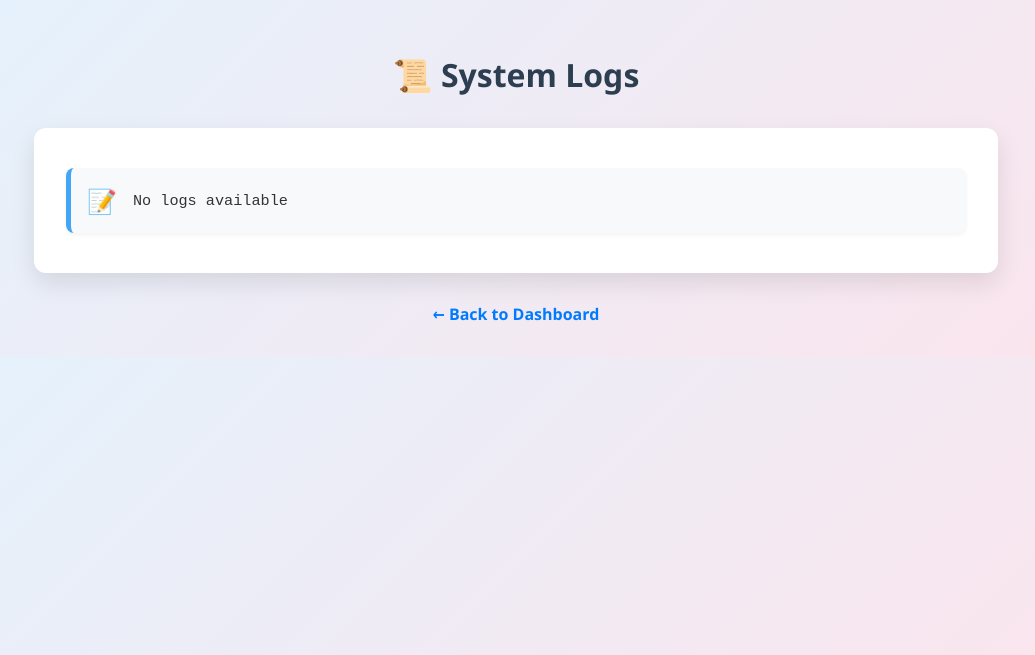
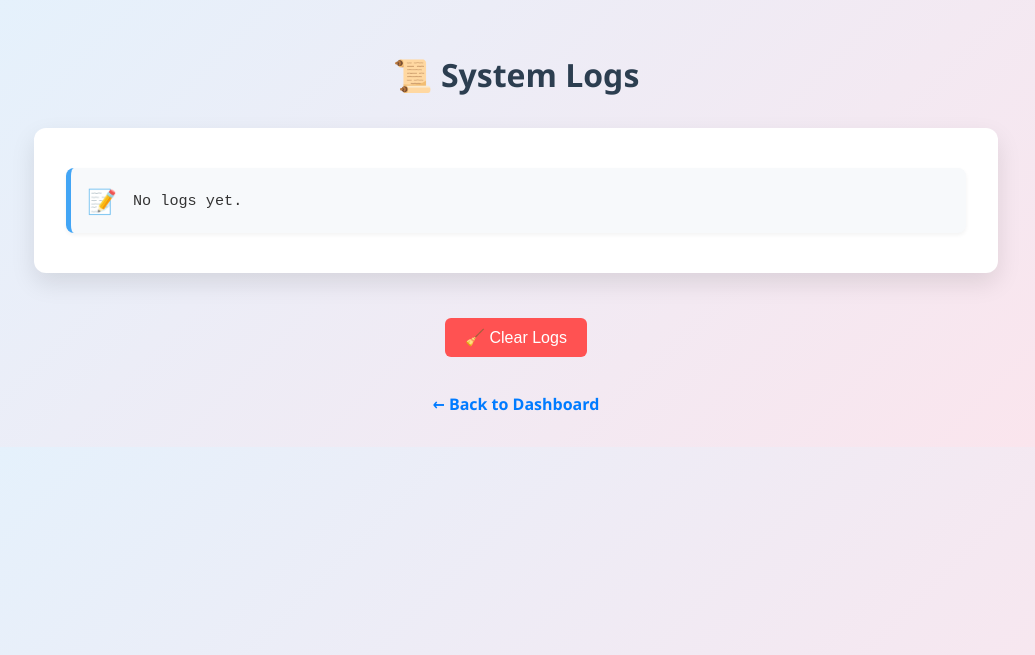
Before and after one commit to srikar0503/Autonomous_system_recovery, a Flask app: page /logs in a window 1280 px wide. Shown: the top 655 px of the page, without its empty margins (124-1159 px from the left). Run offline with Flask 3, Linux system fonts and the light colour scheme.

Commit message:
updated by guru

```diff
--- a/app.py
+++ b/app.py
@@ -1,74 +1,141 @@
-from flask import Flask, render_template
-import os
+from flask import Flask, render_template, jsonify
+import os, time, threading
+import numpy as np
 import psutil
-import time
+
+# Import AI-based anomaly detector
+from ai_model.anomaly_detection import detect_anomalies
 
 app = Flask(__name__)
 
-# Dummy function for anomalies
-def get_anomalies():
-    return ["CPU Usage High", "Memory Leak Detected"]
+recovery_status = {
+    "last_triggered": "Never",
+    "status": "Monitoring"
+}
 
+# Generate system vector for AI model
+def generate_system_vector():
+    cpu = psutil.cpu_percent()
+    mem = psutil.virtual_memory().percent
+    disk = psutil.disk_usage("/").percent
+    # Simulate more system features (random for now)
+    extra_metrics = list(np.random.rand(7) * 100)
+    vector = [cpu, mem, disk] + extra_metrics
+    return np.array(vector[:10])  # Ensure 10-element vector
+
+# Recovery logic
+def run_recovery():
+    print("🔧 Recovery triggered.")
+    os.makedirs("logs", exist_ok=True)
+    timestamp = time.strftime("%Y-%m-%d %H:%M:%S")
+
+    with open("logs/system.log", "a", encoding="utf-8") as f:
+        f.write(f"[{timestamp}] 🚨 Recovery was triggered automatically.\n")
+
+
+    recovery_status["last_triggered"] = timestamp
+    recovery_status["status"] = "Auto Recovery Triggered"
+
+# Dashboard route
 @app.route("/")
 def home():
     anomalies = get_anomalies()
     return render_template("index.html", anomalies=anomalies)
 
+# Manual trigger
+@app.route("/recover")
+def manual_recover():
+    run_recovery()
+    return "Recovery Triggered!"
+
+# Live recovery status
+@app.route("/status")
+def status():
+    return jsonify(recovery_status)
+
+# Show logs
 @app.route("/logs")
 def logs():
     log_file = "logs/system.log"
     if os.path.exists(log_file):
-        with open(log_file, "r") as file:
-            log_data = file.readlines()
+        with open(log_file, "r") as f:
+            lines = f.readlines()
     else:
-        log_data = ["No logs available"]
-    return render_template("logs.html", logs=log_data)
+        lines = ["No logs yet."]
+    return render_template("logs.html", logs=lines)
+
+# Clear logs
+@app.route("/clear_logs")
+def clear_logs():
+    os.makedirs("logs", exist_ok=True)
+    open("logs/system.log", "w").close()
+    return "✅ Logs have been cleared!"
+
+# CPU for live chart
+@app.route("/cpu")
+def cpu():
+    return jsonify({"cpu": psutil.cpu_percent()})
+
+@app.route("/memory")
+def memory():
+    return jsonify({"memory": psutil.virtual_memory().percent})
 
 
-import os
-import time
-import psutil
+# Human-readable anomaly info for UI
+def get_anomalies():
+    anomalies = []
+    cpu = psutil.cpu_percent()
+    mem = psutil.virtual_memory().percent
+    if cpu > 80:
+        anomalies.append(f"⚠️ High CPU Usage: {cpu}%")
+    if mem > 75:
+        anomalies.append(f"⚠️ High Memory Usage: {mem}%")
+    return anomalies if anomalies else ["✅ All systems normal"]
 
-recovery_status = {"last_triggered": "Never", "status": "OK"}
-
-def run_recovery():
-    print("Recovery logic triggered.")
-
+def clear_memory():
+    print("🧹 Attempting to free memory...")
     os.makedirs("logs", exist_ok=True)
 
-    try:
-        with open("logs/system.log", "a") as log_file:  # ✅ no space in variable name
-            log_file.write(f"[{time.strftime('%Y-%m-%d %H:%M:%S')}] Recovery was triggered manually.\n")
+    timestamp = time.strftime("%Y-%m-%d %H:%M:%S")
 
-            for proc in psutil.process_iter(['pid', 'name', 'cpu_percent']):
-                try:
-                    if proc.info['cpu_percent'] is not None and proc.info['cpu_percent'] >= 20:
-                        name = proc.info.get('name', 'Unknown')
-                        pid = proc.info.get('pid', 'Unknown')
-                        log_file.write(f"Terminated: {name} (PID {pid})\n")
-                except (psutil.NoSuchProcess, psutil.AccessDenied, psutil.ZombieProcess):
-                    continue
-    except Exception as e:
-        print(f"❌ Error during recovery: {e}")
+    WHITELIST = [
+        "python", "python3", "flask", "idea64.exe", "pycharm", "code", "explorer.exe",
+        "System", "systemd", "init", "chrome", "cmd.exe"
+    ]
+
+    with open("logs/system.log", "a", encoding="utf-8") as f:
+        f.write(f"[{timestamp}] 🧹 Memory cleanup started...\n")
+
+        # Kill high memory-consuming processes
+        for proc in psutil.process_iter(['pid', 'name', 'memory_percent']):
+            try:
+                if proc.info['memory_percent'] > 30:
+                    f.write(f"Terminating {proc.info['name']} (PID {proc.info['pid']}) — Memory: {proc.info['memory_percent']:.2f}%\n")
+                    psutil.Process(proc.info['pid']).terminate()
+            except (psutil.NoSuchProcess, psutil.AccessDenied, psutil.ZombieProcess):
+                continue
+
+        f.write(f"[{timestamp}] ✅ Memory cleanup complete.\n")
+
+def auto_monitor():
+    while True:
+        system_vector = generate_system_vector()
+        cpu = psutil.cpu_percent()
+        mem = psutil.virtual_memory().percent
+
+        # AI-based or threshold anomaly
+        if detect_anomalies(system_vector) or cpu > 80:
+            print("🚨 AI/CPU anomaly detected! Triggering recovery.")
+            run_recovery()
+
+        # Memory cleanup trigger
+        if mem > 85:
+            print(f"🚨 High Memory Usage: {mem:.1f}%. Triggering memory cleaner...")
+            clear_memory()
+
+        time.sleep(5)
 
 
-recovery_status = {"last_triggered": "Never", "status": "OK"}
-
-@app.route("/status")
-def status():
-    return recovery_status
-
-@app.route('/recover')
-def recover():
-    run_recovery()
-    recovery_status["last_triggered"] = time.strftime("%Y-%m-%d %H:%M:%S")
-    recovery_status["status"] = "Recovery triggered"
-    return "Recovery Triggered!"
-
-@app.route("/cpu")
-def cpu_usage():
-    usage = psutil.cpu_percent()
-    return {"cpu": usage}
-
 if __name__ == "__main__":
+    threading.Thread(target=auto_monitor, daemon=True).start()
     app.run(debug=True)
--- a/templates/logs.html
+++ b/templates/logs.html
@@ -1,4 +1,3 @@
-<!-- templates/logs.html -->
 <!DOCTYPE html>
 <html lang="en">
 <head>
@@ -59,10 +58,36 @@
       word-break: break-word;
     }
 
+    .action-bar {
+      text-align: center;
+      margin-top: 30px;
+    }
+
+    .clear-btn {
+      background-color: #ff5252;
+      color: white;
+      padding: 10px 20px;
+      font-size: 1rem;
+      border: none;
+      border-radius: 6px;
+      cursor: pointer;
+      margin-top: 15px;
+      transition: background-color 0.3s ease;
+    }
+
+    .clear-btn:hover {
+      background-color: #e53935;
+    }
+
+    #clear-status {
+      font-weight: bold;
+      color: green;
+      margin-top: 10px;
+    }
+
     .back-link {
       display: inline-block;
-      margin-top: 30px;
-      text-align: center;
+      margin-top: 20px;
       color: #007bff;
       text-decoration: none;
       font-weight: bold;
@@ -75,6 +100,7 @@
 </head>
 <body>
 <h1>📜 System Logs</h1>
+
 <div class="log-container">
   {% for line in logs %}
   <div class="log-entry">
@@ -84,7 +110,9 @@
   {% endfor %}
 </div>
 
-<div style="text-align: center;">
+<div class="action-bar">
+  <button class="clear-btn" onclick="clearLogs()">🧹 Clear Logs</button>
+  <p id="clear-status"></p>
   <a href="/" class="back-link">← Back to Dashboard</a>
 </div>
 
@@ -95,6 +123,14 @@
             .then(response => response.text())
             .then(html => document.documentElement.innerHTML = html);
   }, 5000);
+
+  function clearLogs() {
+    fetch("/clear_logs")
+            .then(res => res.text())
+            .then(data => {
+              document.getElementById("clear-status").innerText = data;
+            });
+  }
 </script>
 </body>
 </html>
```
Also changed, not shown: templates/index.html (+41 -14 lines), 1 other file.
